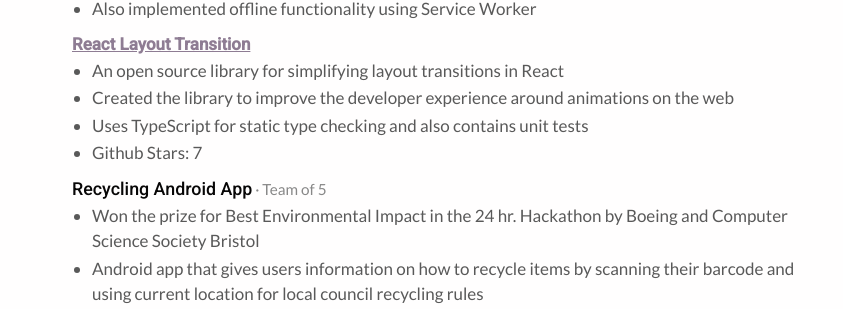
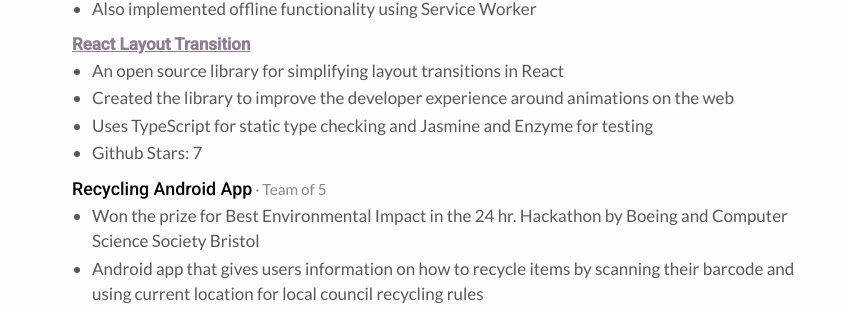
Before and after one commit to bkazi/bkazi.github.io, a Jekyll site: the page built from resume/index.html, in a window 1280 px wide. Shown: the part 1071-1380 px from the top of the page, without its empty margins (218-1061 px from the left). Built offline with Jekyll 4.4.1, drawn with Linux system fonts in a browser that asks for light colours.

Commit message:
add about tests

```diff
--- a/resume/index.html
+++ b/resume/index.html
@@ -108,7 +108,7 @@
             <ul class="bullets">
               <li>An open source library for simplifying layout transitions in React</li>
               <li>Created the library to improve the developer experience around animations on the web</li>
-              <li>Uses TypeScript for static type checking and also contains unit tests</li>
+              <li>Uses TypeScript for static type checking and Jasmine and Enzyme for testing</li>
               <li>Github Stars: 7</li>
             </ul>
           </li>
```
